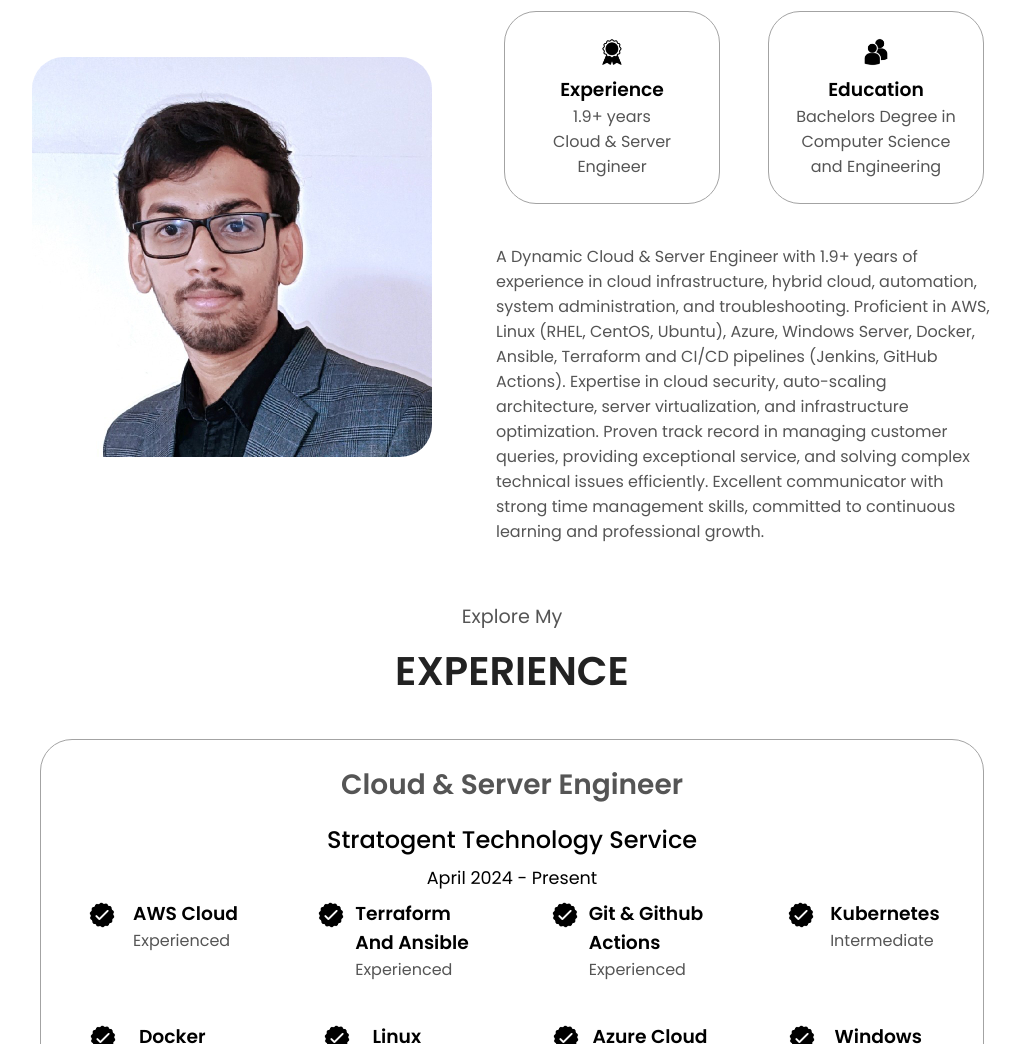
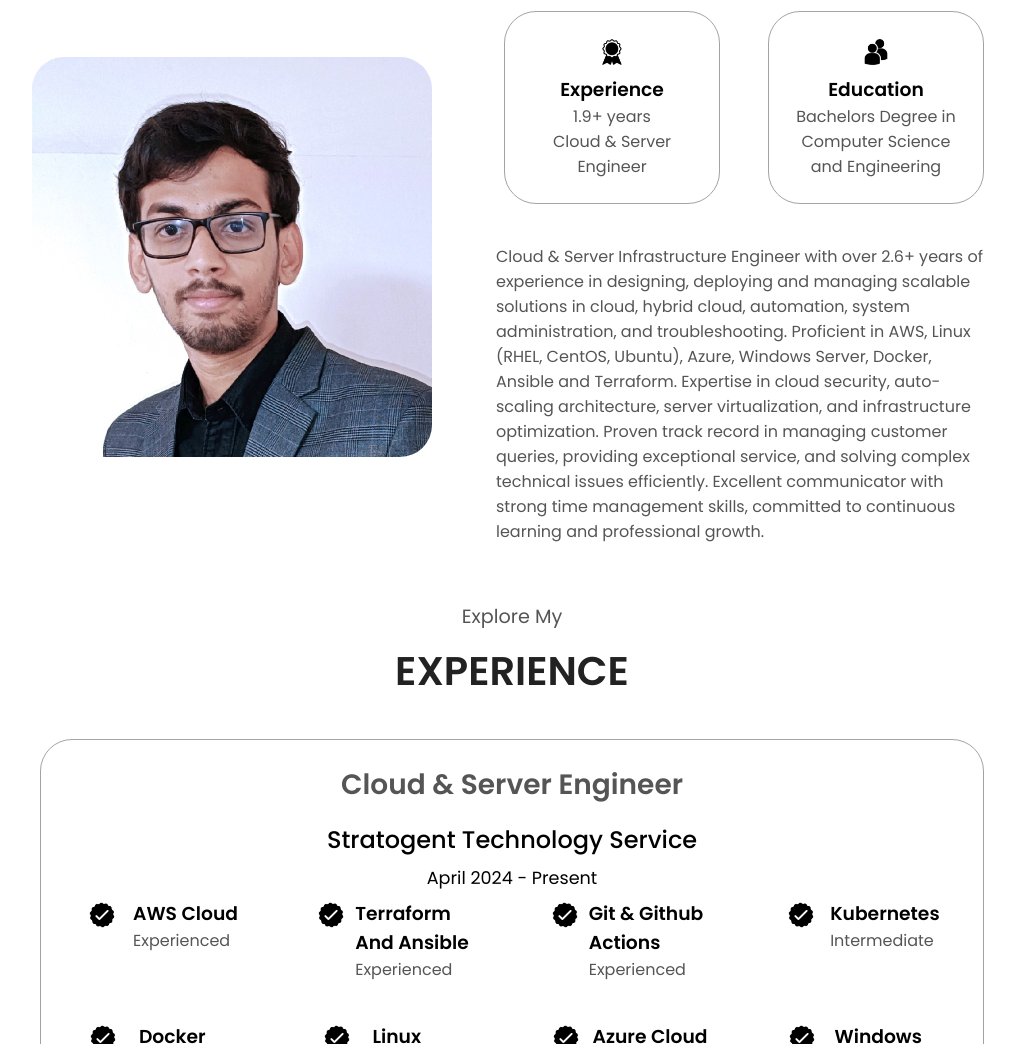
Before and after one commit to varunsimha-MP/Varunsimha-MP.github.io, a plain HTML site: page index.html in a window 1280 px wide. Shown: the part 958-2002 px from the top of the page, without its empty margins (128-1148 px from the left). Drawn offline with nearby package versions, Linux system fonts and the light colour scheme.

Commit message:
updated summary

```diff
--- a/index.html
+++ b/index.html
@@ -126,11 +126,11 @@
           </div>
           <div class="text-container">
             <p>
-              A Dynamic Cloud & Server Engineer with 1.9+ years of experience in cloud infrastructure, hybrid cloud, automation, system
-administration, and troubleshooting. Proficient in AWS, Linux (RHEL, CentOS, Ubuntu), Azure, Windows Server, Docker,
-Ansible, Terraform and CI/CD pipelines (Jenkins, GitHub Actions). Expertise in cloud security, auto-scaling architecture,
-server virtualization, and infrastructure optimization. Proven track record in managing customer queries, providing
-exceptional service, and solving complex technical issues efficiently. Excellent communicator with strong time
+              Cloud & Server Infrastructure Engineer with over 2.6+ years of experience in designing, deploying and managing scalable
+solutions in cloud, hybrid cloud, automation, system administration, and troubleshooting. Proficient in AWS, Linux (RHEL,
+CentOS, Ubuntu), Azure, Windows Server, Docker, Ansible and Terraform. Expertise in cloud security, auto-scaling
+architecture, server virtualization, and infrastructure optimization. Proven track record in managing customer queries,
+providing exceptional service, and solving complex technical issues efficiently. Excellent communicator with strong time
 management skills, committed to continuous learning and professional growth.
             </p>
           </div>
```
